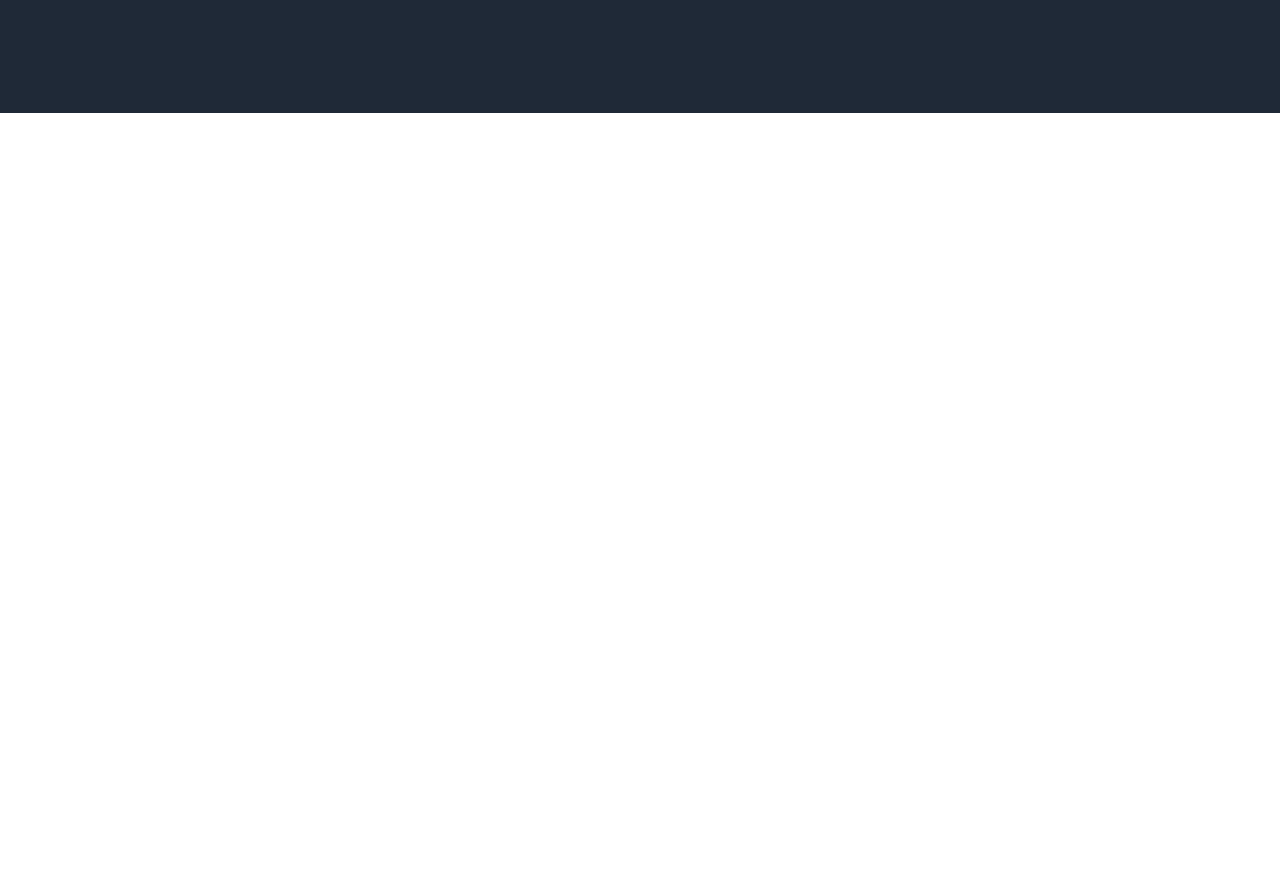
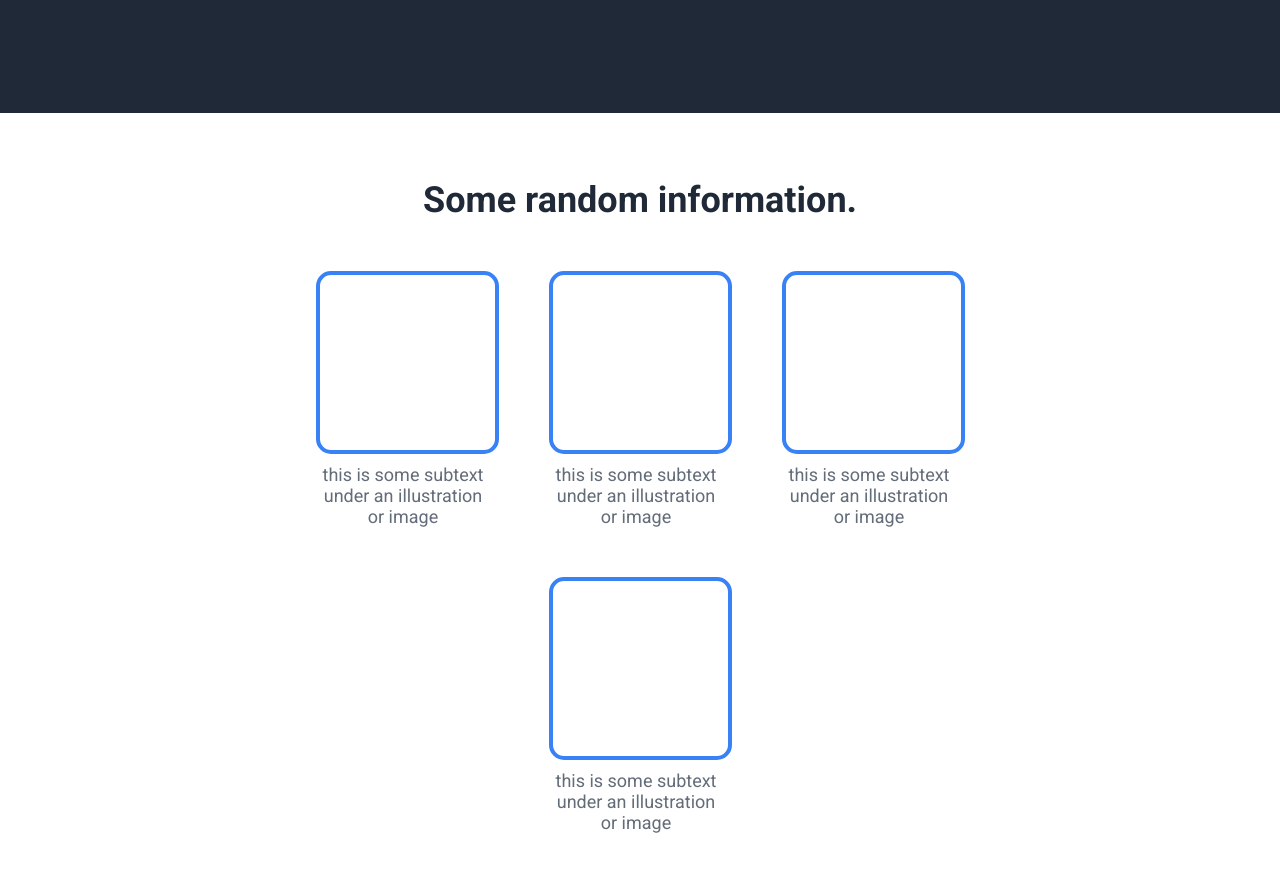
Before and after one commit to bountx/odin-landing-page, a plain HTML site: page index.html in a window 1280 px wide. Shown: the part 447-1318 px from the top of the page. Before the commit the page ends 800 px from the top, so only its background shows below. Drawn offline with Linux system fonts and the light colour scheme.

Commit message:
added info cards

```diff
--- a/css/style.css
+++ b/css/style.css
@@ -78,3 +78,48 @@ a, .hero-secondary-text {
     object-fit: cover;
     flex: 3;
 }
+
+.information {
+    display: flex;
+    flex-direction: column;
+    align-items: center;
+    padding: 16px 20%;
+}
+
+.information-header {
+    font-size: 36px;
+    font-weight: bolder;
+    color: #1f2937;
+    margin-top: 50px;
+    margin-bottom: 50px;
+}
+
+.information-content {
+    display: flex;
+    flex-wrap: wrap;
+    align-items: center;
+    justify-content: center;
+    gap: 50px;
+    margin-bottom: 100px;
+}
+
+.information-card {
+    display: flex;
+    flex-direction: column;
+}
+
+.illustration-box {
+    border: 4px solid #3882f6;
+    border-radius: 15px;
+    width: 175px;
+    height: 175px;
+    overflow: hidden;
+}
+
+.information-text {
+    font-size: 18px;
+    color: #636c79;
+    width: 175px;
+    margin-top: 10px;
+    text-align: center;
+}
--- a/index.html
+++ b/index.html
@@ -25,5 +25,26 @@
             <img src="images/placeholder.png" alt="hero image" class="hero-image">
         </div>
     </div>
+    <div class="information">
+        <div class="information-header">Some random information.</div>
+        <div class="information-content">
+            <div class="information-card">
+                <div class="illustration-box"></div>
+                <div class="information-text">this is some subtext under an illustration or image</div>
+            </div>
+            <div class="information-card">
+                <div class="illustration-box"></div>
+                <div class="information-text">this is some subtext under an illustration or image</div>
+            </div>
+            <div class="information-card">
+                <div class="illustration-box"></div>
+                <div class="information-text">this is some subtext under an illustration or image</div>
+            </div>
+            <div class="information-card">
+                <div class="illustration-box"></div>
+                <div class="information-text">this is some subtext under an illustration or image</div>
+            </div>
+        </div>
+    </div>
 </body>
 </html>
```
